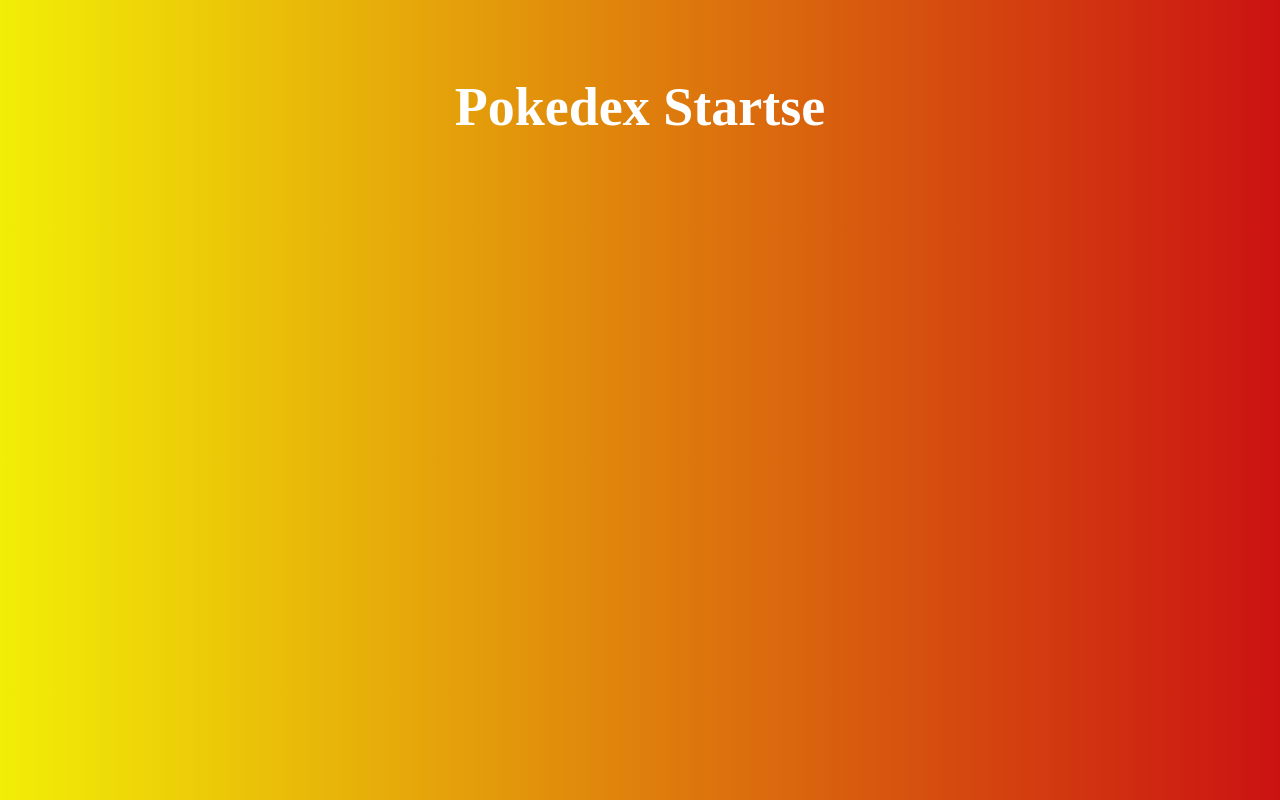
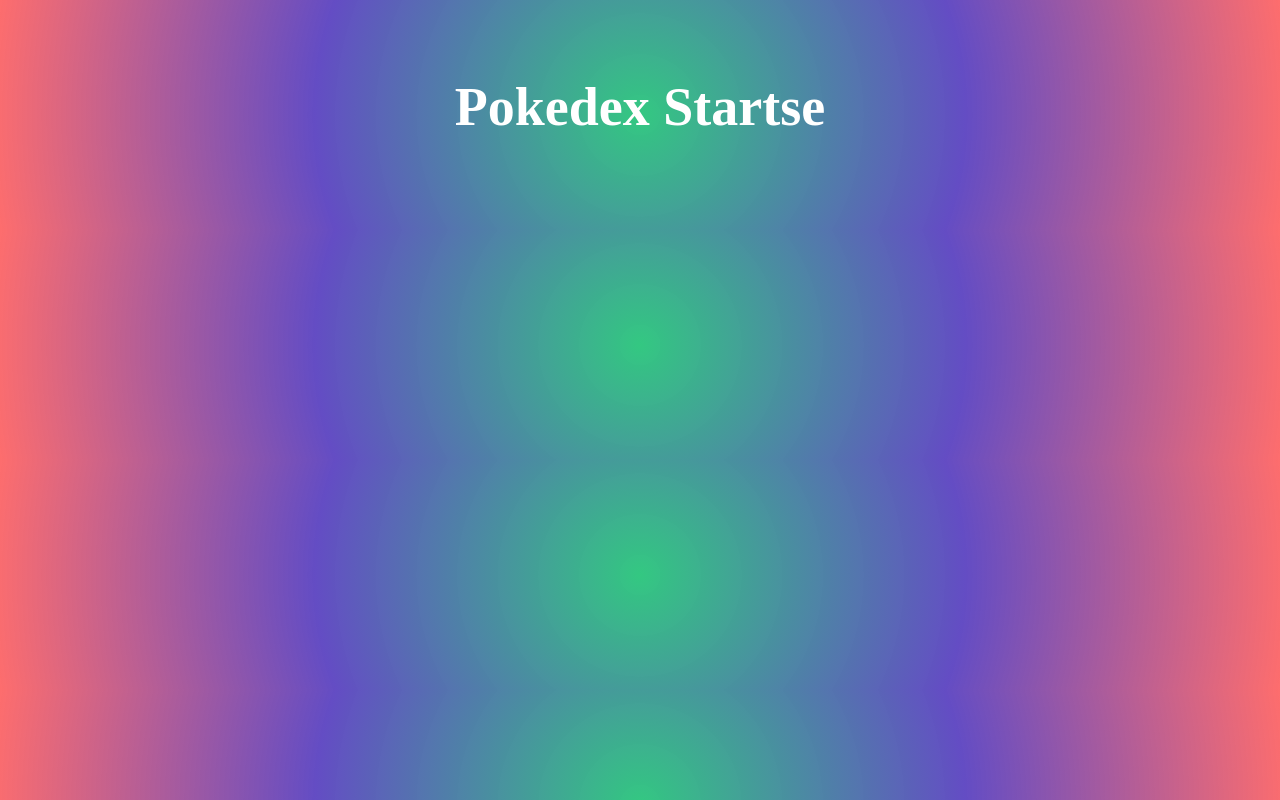
Before and after one commit to luuull/pokedex-startse, a plain HTML site: page index.html in a window 1280 px wide. Drawn offline with Linux system fonts and the light colour scheme.

Commit message:
Update style.css

```diff
--- a/style.css
+++ b/style.css
@@ -1,6 +1,6 @@
 body {
-  /* background: #efefbb; */
-  background: linear-gradient(to right, rgb(242, 238, 6), rgb(203, 18, 18));
+  background: rgb(34,195,119);
+  background: radial-gradient(circle, rgba(34,195,119,0.9233893386456145) 0%, rgba(92,68,193,0.9514005431274072) 50%, rgba(253,45,45,0.6936974618949142) 100%);
   color: white;
   margin: 0;
   font-family: rubik;
@@ -106,6 +106,10 @@
   background-color: #f5f5f5;
 }
 
+.ghost {
+  background-color: #f0e7fa;
+}
+
 .card:hover {
   animation: bounce 0.5s linear;
 }
@@ -147,8 +151,3 @@
     transform: translateY(0);
   }
 }
-
-/* .ghost {
-  background-color: #21004128;
-}
- */
```
